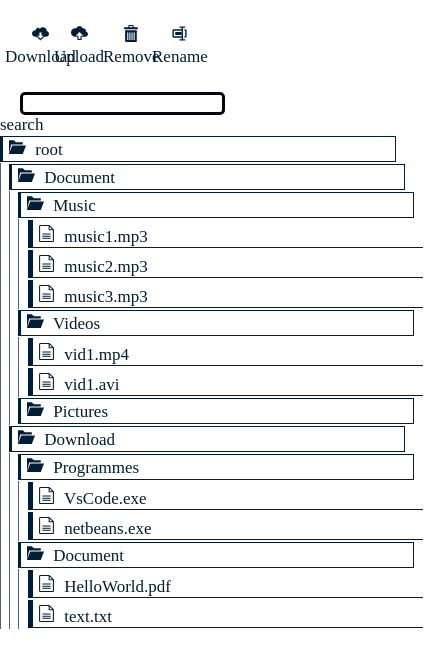
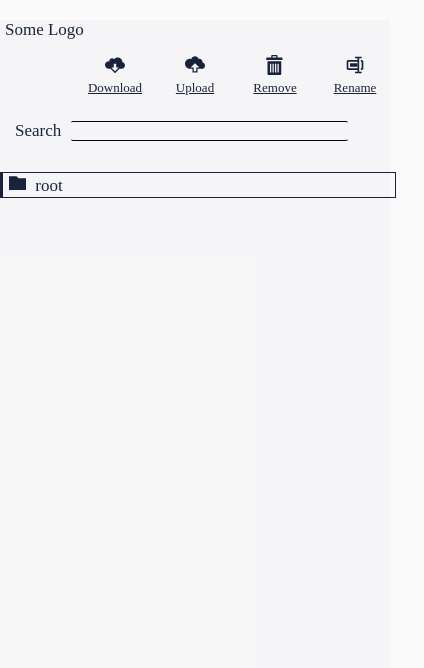
Before and after one commit to Ali-Ouahhabi/file-browser, a React (Create React App) app: page / in a window 390 px wide. Shown: the top 668 px of the page, 424 px wide, since content can reach past the window. Built offline with nearby package versions, Linux system fonts and the light colour scheme.

Commit message:
CSS + cleaning
🤯🤯🤯😵😵

```diff
--- a/src/App.js
+++ b/src/App.js
@@ -226,35 +226,46 @@ function App() {
 
   return (
     <div>
-      <div>
+      <div class="header">
+
+        <div class="logo">
+          <span>Some Logo</span>
+        </div>
+
         <div class="menu">
+
+          <div class="menu-block">
             <span class="menu-icon">
               <ImCloudDownload />
             </span>
             <span class="menu-title">Download</span>
           </div>
 
-        <div class="menu">
+          <div class="menu-block">
             <span class="menu-icon">
               <ImCloudUpload /></span>
             <span class="menu-title">Upload</span>
           </div>
 
-        <div class="menu">
+          <div class="menu-block">
             <span class="menu-icon">
               <ImBin /></span>
             <span class="menu-title">Remove</span>
           </div>
 
-        <div class="menu">
+          <div class="menu-block">
             <span class="menu-icon">
               <BiRename /></span>
             <span class="menu-title">Rename</span>
           </div>
-        <div class="menu-s">
-        <input class="menu-search" type="text" name="filter" onChange={(e) => filtering(e.target.value)} />
-        <span class="">search</span>
+
         </div>
+
+        <div class="search-container">
+          <span class="search-label">Search</span>
+          <input class="search-bare" type="text" name="filter" onChange={(e) => filtering(e.target.value)} />
+        </div>
+
       </div>
       <DndProvider backend={HTML5Backend}>
         <div className="App" >
--- a/src/App.scss
+++ b/src/App.scss
@@ -2,180 +2,108 @@ $color1: #001e35; //#001e35
 $color2: #536073;
 $color3: #ffffff;
 $color4: #536073;
-$color5:#03070d;
+$color5: #03070d;
 
-.menu{
-	//margin: 15px;
-	display: inline-grid;
-	width: 10%;
-	align-content: center;
-	padding: 5px;
-	margin-bottom: 20px;
-	margin-top: 20px;
+
+@media (max-width: 800px) {
+  .header {
+	  flex-direction: column;
+    .logo {
+      order: 1;
+	  align-self: flex-start;
+    }
+    .menu {
+      order: 2;
+	  align-self: flex-end;
+    }
+    .search-container {
+      order: 3;
+	  flex: 0 0 100%;
+	  align-self: flex-start;
+	  margin: 10px 0;
+    }
+  }
+}
+.header {
+  display: flex;
+  flex-wrap: wrap;
+  align-items: center;
+  margin: 20px 5px;
+}
+.logo {
+  flex: 2;
+  order: 1;
+  white-space: nowrap;
 }
 
-.menu:hover{
-	//margin: 15px;
+.menu {
+  order: 3;
+  flex: 1;
+  display: flex;
+  justify-content: flex-end;
+
+  .menu-block {
+    margin: 10px 5px;
+    padding: 5px 0px;
+ //   flex-basis: 100px;
+    display: flex;
+    flex-direction: column;
+    align-items: center;
+    width: 70px;
+    //max-width: 70px;
+    cursor: pointer;
+  }
+
+  .menu-block:hover {
     background-color: $color1;
     color: $color3;
-	border-width:2px ;
-	border-style: outset;
   }
 
   .menu-icon {
-    //padding: 10px;
-	font-weight: 20px;
+    font-size: 20px;
     display: block;
-	margin-left: auto;
-	margin-right: auto;
   }
   .menu-title {
-    //padding-right: 10px;
-	font-weight: 20px;
-	margin-left: auto;
-	margin-right: auto;
+    text-decoration: underline;
+    font-size: 13px;
+  }
 }
 
-.menu-s{
-	display: inline-grid;
-	width: 50%;
+.search-container {
+  order: 2;
+  flex: 2;
+  display: flex;
+  margin: 10px 40px;
+  background-color: none;
+
+  .search-label {
+    margin: 0px 10px;
   }
 
-  .menu-search {
-    //padding-right: 10px;
+  .search-bare {
     font-weight: 20px;
-	margin-left: 20px;
-	border-width: 3px;
     border-style: solid;
-	border-radius:5px ;
+    border-radius: 2px;
     border-color: $color5;
-	width: 100%;
+    width: 70%;
+    max-width: 400px;
+    min-width: 200px;
+    border-width: 1px 0px 1px 0px;
+    background-color: transparent;
   }
-
-
-
-
-em {
-	font-style: italic;
-}
-
-strong {
-	font-weight: bold;
 }
 
 html,
 body {
-	margin:0;
-	padding:0;
-	height:100%;
+  margin: 0;
+  padding: 0;
+  height: 100%;
   color: white;
-
+  background-color: #18223b05;
 }
 /* /END RESET */
 body {
-	font-family:  serif;
+  font-family: serif;
   font-weight: 500;
   font-size: 17px;
 }
-
-p {
-	line-height: 150%;
-	margin: 0 0 10px;
-}
-
-h1, h2, h3, h4, h5, h6 {
-	color: #2E4A74;
-	font-family: Arial, Helvetica, sans-serif;
-}
-
-h1 {
-	font-size: 20px;
-	margin: 0 0 15px;
-	font-weight: normal;
-}
-
-h2 {
-	font-size: 18px;
-	margin: 0 0 12px;
-	font-weight: normal;
-}
-
-h3 {
-	font-size: 15px;
-	margin: 0 0 12px;
-	font-weight: normal;
-}
-
-
-h4, h5, h6 {
-	margin: 5px 0 5px;
-	font-weight: bold;
-}
-
-h1 a,
-h2 a,
-h3 a,
-h4 a,
-h5 a,
-h6 a {}
-
-a img {
-	border: none;
-	outline: none;
-}
-
-a {
-	color: #363636;
-	outline: none;
-	text-decoration: none;
-}
-
-a:hover {
-	color: #999;
-}
-
-/* remove dotted lines on some links in FF browser */
-
-a,
-a:active,
-a:visited,
-a img {
-	outline: none;
-}
-
-/* / */
-
-/* CLEARFIX */
-.clearfix:after {
-	content: ".";
-	display: block;
-	clear: both;
-	visibility: hidden;
-	line-height: 0;
-	height: 0;
-}
-
-.clearfix {
-	display: inline-block;
-}
-
-html[xmlns] .clearfix {
-	display: block;
-}
-
-* html .clearfix {
-	height: 1%;
-}
-/* /END CLEARFIX */
-
-/*
-=====================================================
-	Layout & Framework
-===================================================== */
-
-
-
-/*
-=====================================================
-	Dynamic Displays
-===================================================== */
--- a/src/components/FileTag.js
+++ b/src/components/FileTag.js
@@ -5,29 +5,14 @@ import { DragSource, DropTarget } from "react-dnd";
 import { NativeTypes } from "react-dnd-html5-backend";
 
 
-
-
 class FileTag extends React.Component {
 	/**/
 	state = {
-		name: "",
-		isFile: "",
-		index: "",//optional if not by reference
-		isToggeld: true
+		isToggled: false
 	}
-
-
 
 	constructor(props) {
 		super(props);
-		this.state = {
-			...this.state,
-			parent: props.parent,
-			self: props.self
-		}
-		this.getSelf = this.getSelf.bind(this);
-		this.onDrop = this.onDrop.bind(this)
-
 	}
 
 	getSelf() {
@@ -35,8 +20,8 @@ class FileTag extends React.Component {
 	}
 
 	onDrop(props, monitor, component) {
-		if (this.state.self.isFile)
-			return this.state.parent.onDrop(props, monitor, component)
+		if (this.props.self.isFile)
+			return this.props.parent.onDrop(props, monitor, component)
 		if (monitor.getItemType() === NativeTypes.FILE) {
 			let items = monitor.getItem().items
 			this.props.reportChange(items, this.props.index)
@@ -53,16 +38,15 @@ class FileTag extends React.Component {
 	emit(str, obj) { }
 
 	getPath() {
-		return (this.state.parent ? this.state.parent.getPath() + "/" : "") + this.state.name;
+		return (this.props.parent ? this.props.parent.getPath() + "/" : "") + this.state.name;
 	}
 
 	sortBy() { }
-	togel() { }
 
 	render() {
 		let children = () => {
 			let tmp = []
-			if (this.props.self.children && this.state.isToggeld) {
+			if (this.props.self.children && this.state.isToggled) {
 				return this.props.self.children.map((child, index) => {
 					tmp = this.props.index.concat(index)
 					return (
@@ -72,17 +56,17 @@ class FileTag extends React.Component {
 				})
 			}
 		};
-		let name = "file-tag-" + (this.state.self.isFile ? "file" : "folder")
+		let name = "file-tag-" + (this.props.self.isFile ? "file" : "folder")
 
 
 		return ([
 			this.props.connectDragSource(this.props.connectDropTarget(
-				<div key="head" className={name+(!this.state.self.isFile&&this.props.isOver?"-hover":"")}
-					onClick={(e) => { e.preventDefault(); this.setState({ isToggeld: !this.state.isToggeld }) }}
+				<div key="head" className={name+(!this.props.self.isFile&&this.props.isOver?"-hover":"")}
+					onClick={(e) => { e.preventDefault(); this.setState({ isToggled: !this.state.isToggled }) }}
 
 				><div>{this.props.filter || ""}</div>
 					<span className={"file-tag-icon"}>
-						{this.state.self.isFile ? <ImFileText2 /> : this.state.isToggeld ? <ImFolderOpen /> : <ImFolder />}
+						{this.props.self.isFile ? <ImFileText2 /> : this.state.isToggled ? <ImFolderOpen /> : <ImFolder />}
 					</span>
 					<span className={"file-tag-name"}> {this.props.self.name}</span>
 				</div>)),
--- a/src/components/FileTag.scss
+++ b/src/components/FileTag.scss
@@ -1,4 +1,4 @@
-$color1: #001e35; //#001e35
+$color1: #18223b;//#001e35; //#001e35
 $color2: #536073;
 $color3: #ffffff;
 $color4: #536073;
@@ -6,8 +6,9 @@ $color5:#03070d;
 div {
   color: $color1;
   width: 100%;
+  border-color: $color3;
   .file-tag-folder {
-    background-color: $color3;
+//    background-color: $color3;
     display: inline-block;
     width: 100%;
     border: solid 1px;
@@ -28,10 +29,11 @@ div {
   }
 
   .file-tag-file {
-    background-color: $color3;
+//    background-color: $color3;
     display: inline-block;
     width: 100%;
     border-bottom: solid 1px;
+    border-right: solid 1px;
     border-left: solid 5px;
     margin: 1px;
     padding: 0px;
--- a/src/index.js
+++ b/src/index.js
@@ -6,7 +6,10 @@ import reportWebVitals from './reportWebVitals';
 
 ReactDOM.render(
 
+    <div>
+    <meta content="width=device-width, initial-scale=1" name="viewport" />
     <App />
+    </div>
 ,
   document.getElementById('root')
 );
```
Lines whose indentation alone changed are shown as unchanged.
